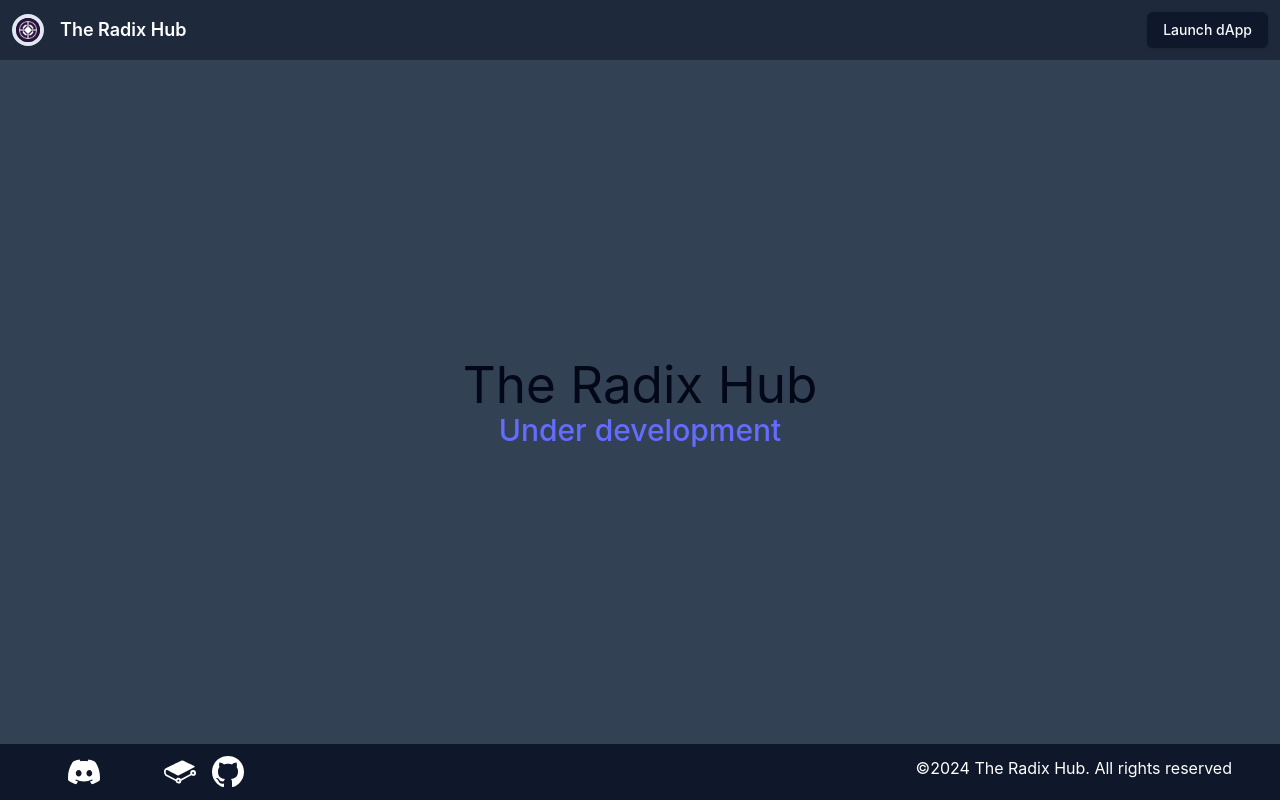
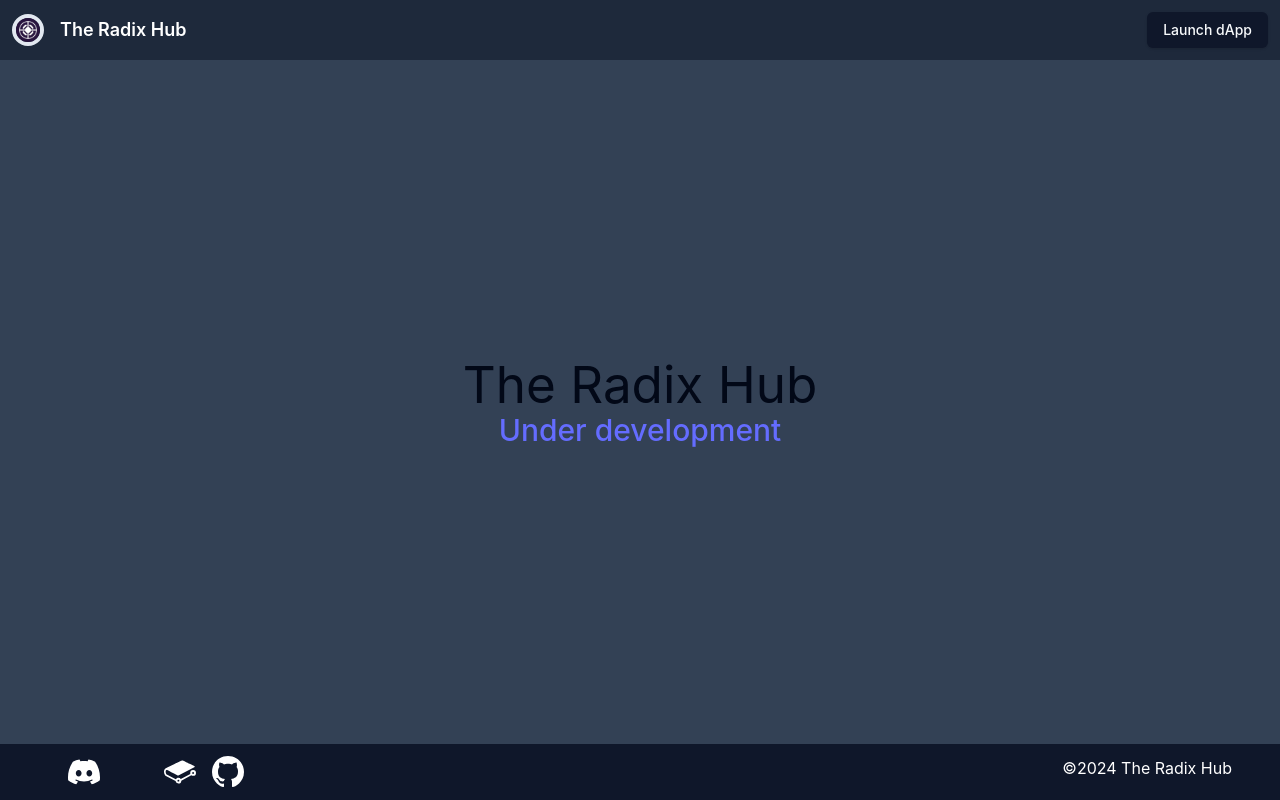
Before and after one commit to TheRadixHub/theradixhub.github.io, a React (Vite) app: page / in a window 1280 px wide. Built offline with nearby package versions, Linux system fonts and the light colour scheme.

Commit message:
Update App.tsx

```diff
--- a/src/App.tsx
+++ b/src/App.tsx
@@ -47,10 +47,10 @@ function App() {
               <div>
                 <div className='flex flex-row text-white items-center'>
                   <div title="Feedback link" className='flex flex-row w-fit m-3 text-center text-transparent'>
-                    <div>a</div>
-                    <div>Feedback</div>
+                    <div className='text-transparent'>a</div>
+                    <div className='text-transparent'>Feedback</div>
                   </div>
-                  <div className=''>©2024 The Radix Hub. All rights reserved</div>
+                  <div className=''>©2024 The Radix Hub</div>
                 </div>
               </div>
             </div>
```
